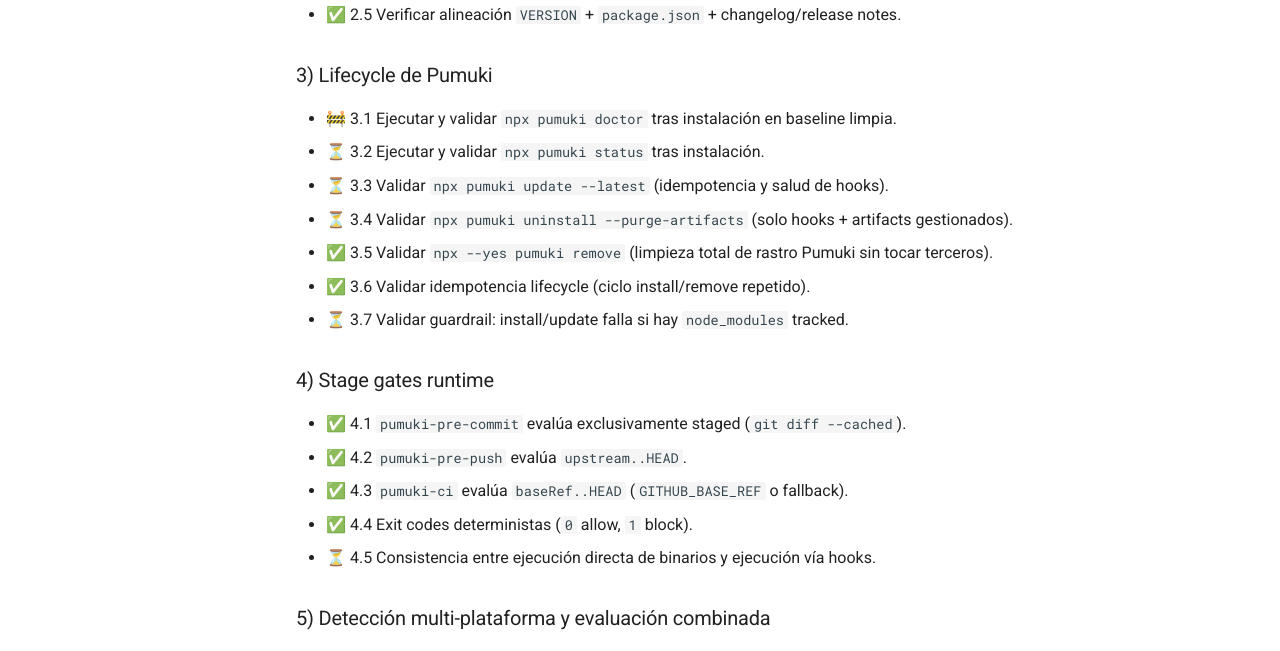
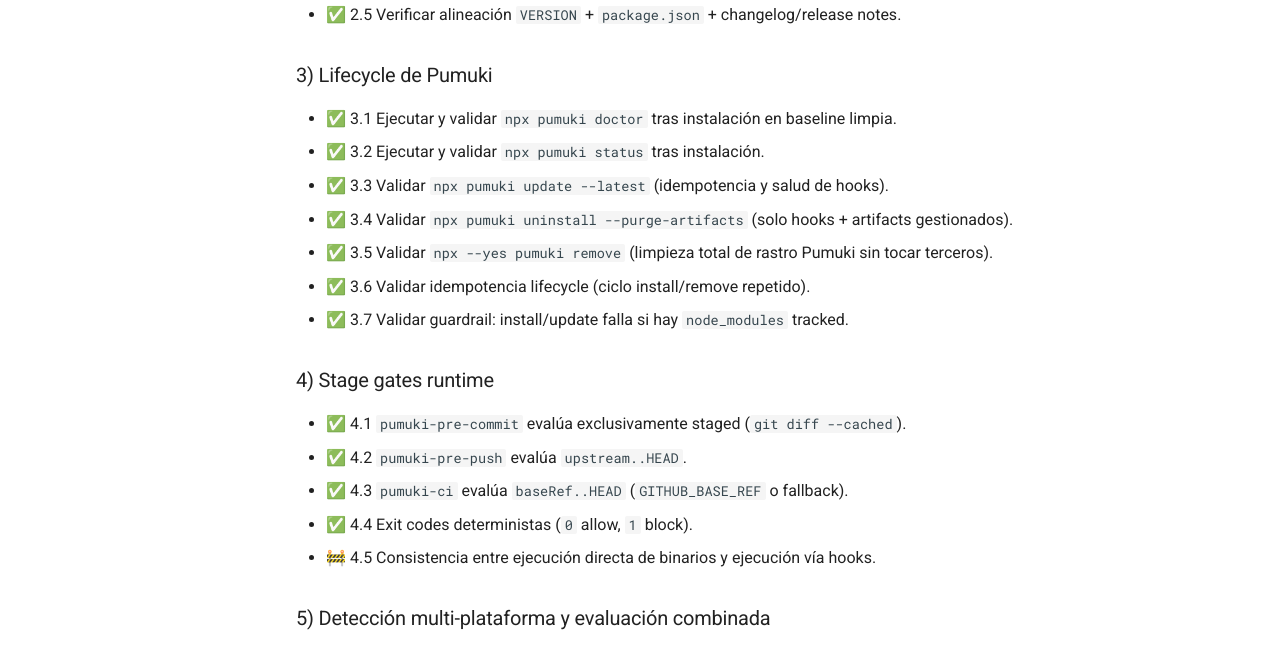
Before and after one commit to SwiftEnProfundidad/ast-intelligence-hooks, an MkDocs documentation site: the page built from docs/PUMUKI_FULL_VALIDATION_CHECKLIST.md, in a window 1280 px wide and 900 px high, scrolled down 1623 px. Shown: the part 151-802 px from the top of the window. Built offline with MkDocs 1.6.1 and Material for MkDocs 9.7.7, drawn with Linux system fonts in a browser that asks for light colours; comment, search, counter and statistics services are not loaded; some of the changed text lies outside the part shown.

```diff
--- a/docs/PUMUKI_FULL_VALIDATION_CHECKLIST.md
+++ b/docs/PUMUKI_FULL_VALIDATION_CHECKLIST.md
@@ -53,13 +53,13 @@ Checklist maestro para validar el ciclo completo de Pumuki de forma secuencial a
 
 ### 3) Lifecycle de Pumuki
 
-- 🚧 3.1 Ejecutar y validar `npx pumuki doctor` tras instalación en baseline limpia.
-- ⏳ 3.2 Ejecutar y validar `npx pumuki status` tras instalación.
-- ⏳ 3.3 Validar `npx pumuki update --latest` (idempotencia y salud de hooks).
-- ⏳ 3.4 Validar `npx pumuki uninstall --purge-artifacts` (solo hooks + artifacts gestionados).
+- ✅ 3.1 Ejecutar y validar `npx pumuki doctor` tras instalación en baseline limpia.
+- ✅ 3.2 Ejecutar y validar `npx pumuki status` tras instalación.
+- ✅ 3.3 Validar `npx pumuki update --latest` (idempotencia y salud de hooks).
+- ✅ 3.4 Validar `npx pumuki uninstall --purge-artifacts` (solo hooks + artifacts gestionados).
 - ✅ 3.5 Validar `npx --yes pumuki remove` (limpieza total de rastro Pumuki sin tocar terceros).
 - ✅ 3.6 Validar idempotencia lifecycle (ciclo install/remove repetido).
-- ⏳ 3.7 Validar guardrail: install/update falla si hay `node_modules` tracked.
+- ✅ 3.7 Validar guardrail: install/update falla si hay `node_modules` tracked.
 
 ### 4) Stage gates runtime
 
@@ -67,7 +67,7 @@ Checklist maestro para validar el ciclo completo de Pumuki de forma secuencial a
 - ✅ 4.2 `pumuki-pre-push` evalúa `upstream..HEAD`.
 - ✅ 4.3 `pumuki-ci` evalúa `baseRef..HEAD` (`GITHUB_BASE_REF` o fallback).
 - ✅ 4.4 Exit codes deterministas (`0` allow, `1` block).
-- ⏳ 4.5 Consistencia entre ejecución directa de binarios y ejecución vía hooks.
+- 🚧 4.5 Consistencia entre ejecución directa de binarios y ejecución vía hooks.
 
 ### 5) Detección multi-plataforma y evaluación combinada
 
@@ -133,7 +133,7 @@ Checklist maestro para validar el ciclo completo de Pumuki de forma secuencial a
 - ✅ 11.2 Escenario violations: pre-commit/pre-push/ci => `1` esperado.
 - ✅ 11.3 Escenario mixed: comportamiento determinista combinado.
 - ✅ 11.4 Cleanup lifecycle tras cada escenario deja baseline limpio.
-- ⏳ 11.5 Repetir matriz completa para confirmar repetibilidad exacta.
+- ✅ 11.5 Repetir matriz completa para confirmar repetibilidad exacta.
 
 ### 12) Fallos, recuperación y cierre de release
 
```
Also changed, not shown: docs/REFRACTOR_PROGRESS.md (+3 -1 lines).
